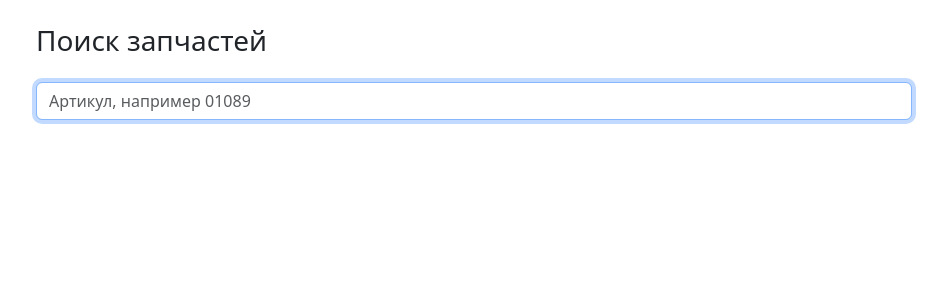
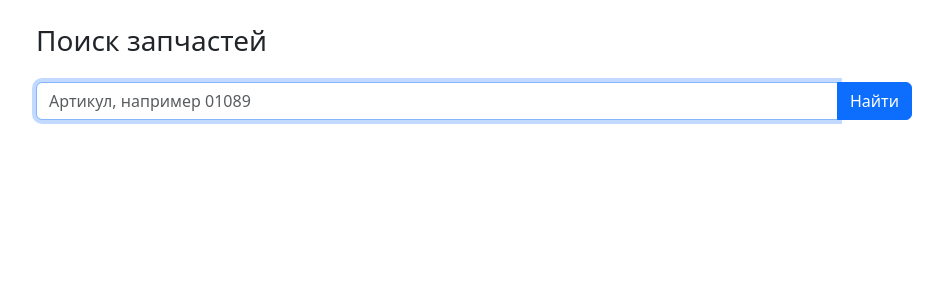
Before and after one commit to Ellanskii/favorit-parts, a React (Vite) app: page / in a window 1280 px wide. Shown: the top 300 px of the page, without its empty margins (166-1113 px from the left). Built offline with nearby package versions, Linux system fonts and the light colour scheme; no server answers.

Commit message:
feat(search): bring back search button

```diff
--- a/src/components/SearchForm.jsx
+++ b/src/components/SearchForm.jsx
@@ -44,10 +44,11 @@ export default function SearchForm() {
   }
 
   return (
-    <form className="position-relative mb-4" onSubmit={onSubmit}>
+    <form className="input-group mb-4" onSubmit={onSubmit}>
+      <div className="position-relative flex-grow-1">
         <input
           ref={inputRef}
-        className="form-control pe-5"
+          className="form-control rounded-end-0 pe-5"
           placeholder="Артикул, например 01089"
           value={value}
           onChange={(e) => update(e.target.value)}
@@ -61,6 +62,8 @@ export default function SearchForm() {
             onClick={clear}
           />
         )}
+      </div>
+      <button className="btn btn-primary">Найти</button>
     </form>
   )
 }
```
Also changed, not shown: 2 other files (tests, documents, lock files or other folders). Lines whose indentation alone changed are shown as unchanged.
